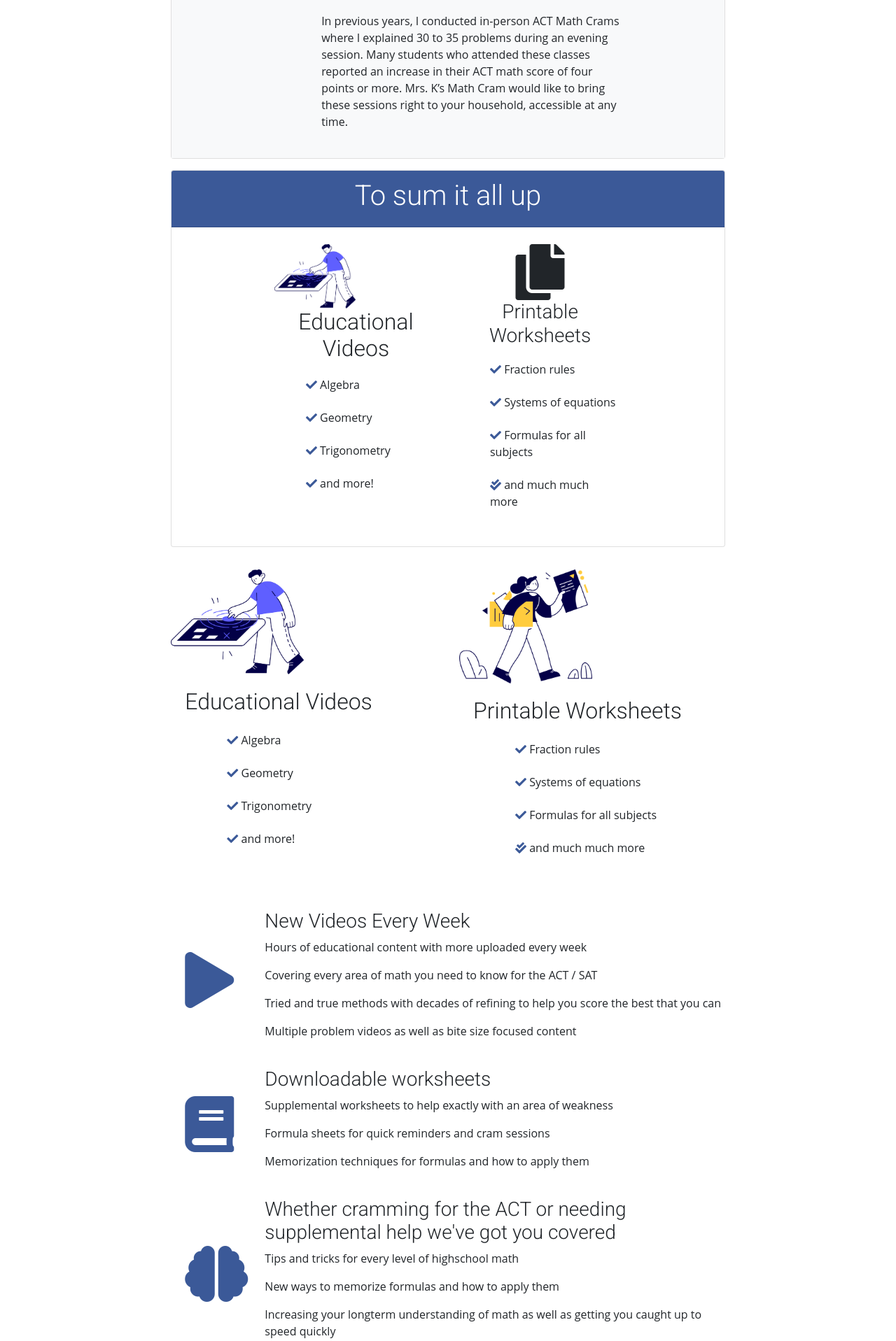
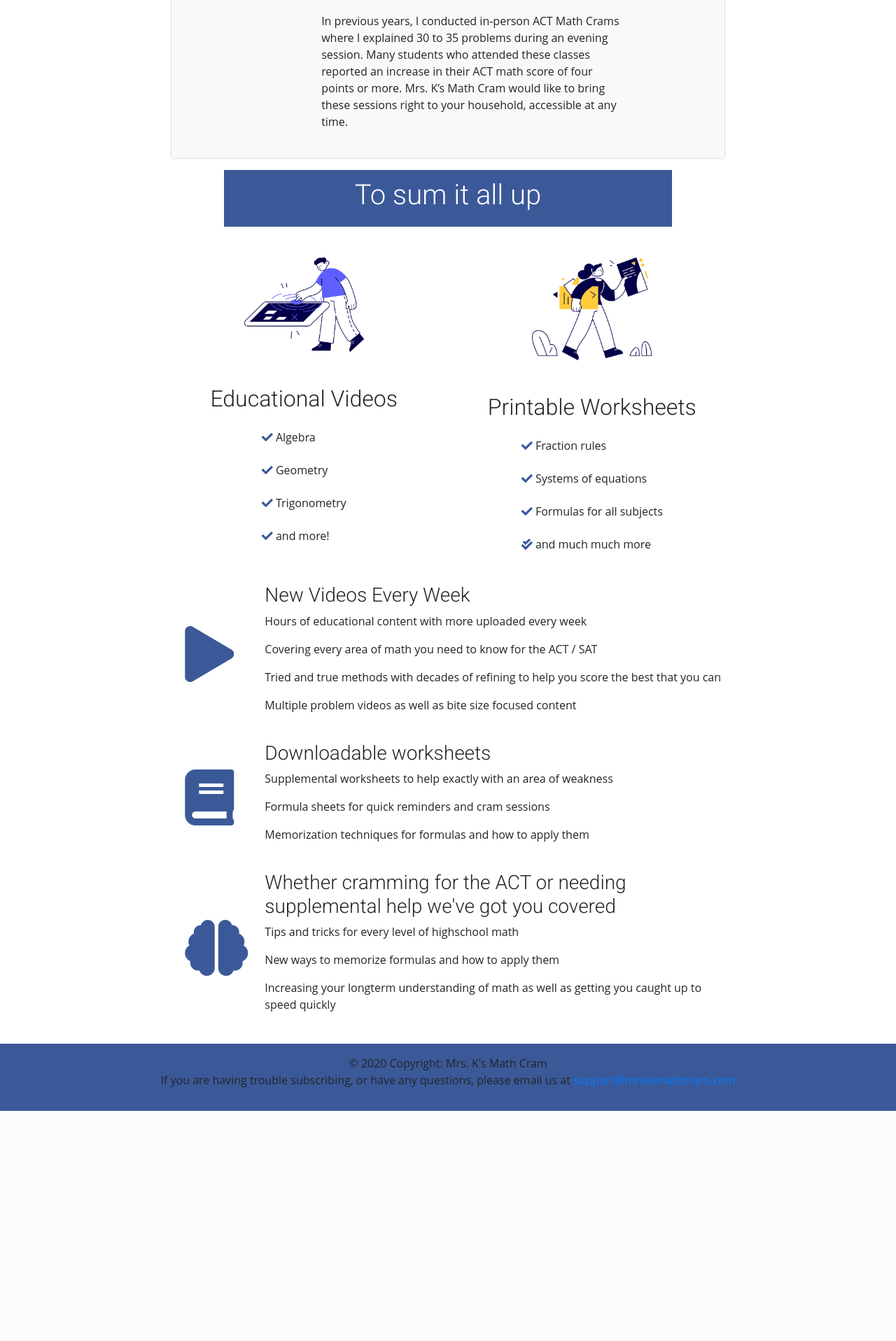
Before and after one commit to jasonah/MrsKsMathCram, a Django app: page / in a window 1280 px wide. Shown: the part 4485-6402 px from the top of the page at 70% size. After the commit the page ends 6073 px from the top, so only its background shows below. Run offline with Django 3.2, Linux system fonts and the light colour scheme; some libraries are stand-ins or nearby versions.

Commit message:
finally fixed left-centering

```diff
--- a/LandingPage/LandingPage/sendemail/templates/sendemail/index.html
+++ b/LandingPage/LandingPage/sendemail/templates/sendemail/index.html
@@ -337,7 +337,7 @@
         </div>
       </div>
     </div> -->
-    <div class="col-xl-8 mx-auto">
+    <!-- <div class="col-xl-8 mx-auto">
         <div class="m-3 card" >
           <div class="card-header text-center" style="background-color: #3B5998;">
             <h1 style="color: #ffffff;font-family: 'Roboto', sans-serif;">To sum it all up</h1>
@@ -348,6 +348,7 @@
                   <div class="w-50 h-50p-5">
                     <img src="{% static 'sendemail/images/104.png' %}" class="card-img" alt="Educational Videos">
                   </div>
+                  <br>
                   <h2 style="font-family: 'Roboto', sans-serif;">Educational Videos</h2>
                   <div class="row text-left">
                     <ul class="fa-ul">
@@ -359,8 +360,11 @@
                   </div>
                 </div>
                 <div class="col-xl-6 text-center my-4">
-                  <i class="fas fa-copy fa-5x"></i>
-                  <h3 style="font-family: 'Roboto', sans-serif;">Printable Worksheets</h3>
+                  <div class="w-50 h-50p-5">
+                    <img src="{% static 'sendemail/images/135.png' %}" class="card-img" alt="Printable Worksheets">
+                  </div>
+                  <br>
+                  <h2 style="font-family: 'Roboto', sans-serif;">Printable Worksheets</h2>
                   <div class="row text-left">
                     <ul class="fa-ul">
                       <li class="list-group-item border-0"><i class="fas fa-check" style="color: #3B5998;"></i> Fraction rules</li>
@@ -373,8 +377,11 @@
               </div>
             </div>
         </div>
+    </div> -->
+
+    <!-- <div class="col-xl-8 card-header text-center" style="background-color: #3B5998;">
+      <h1 style="color: #ffffff;font-family: 'Roboto', sans-serif;">To sum it all up</h1>
     </div>
-
     <div class="card-group col-xl-8 mx-auto">
       <div class="m-3 card border-0">
         <div class="w-50 h-50p-5">
@@ -392,7 +399,7 @@
       </div>
       <div class="m-3 card border-0">
         <div class="w-50 h-50p-5">
-          <img src="{% static 'sendemail/images/135.png' %}" class="card-img" alt="Printable Worksheets">
+          <img src="{% static 'sendemail/images/104.png' %}" class="card-img" alt="Printable Worksheets">
         </div>
         <div class="card-body">
           <h2 class="card-title" style="font-family: 'Roboto', sans-serif;">Printable Worksheets</h2>
@@ -404,7 +411,48 @@
           </ul>
         </div>
       </div>
+    </div> -->
+    <div class="col-xl-6 mx-auto card-header text-center" style="background-color: #3B5998;">
+        <h1 style="color: #ffffff;font-family: 'Roboto', sans-serif;">To sum it all up</h1>
     </div>
+    <br>
+
+    <div class="row col-xl-8 mx-auto text-center">
+      <div class="col-xl-6">
+        <div class="card border-0">
+          <div class="card-body">
+            <div class="w-50 h-50 mb-5 mx-auto">
+              <img src="{% static 'sendemail/images/104.png' %}" class="card-img" alt="Educational Videos">
+            </div>
+              <h2 class="card-title" style="font-family: 'Roboto', sans-serif;">Educational Videos</h2>
+              <ul class="list-group list-group-flush" style="display: inline-block; text-align: left;">
+                <li class="list-group-item border-0"><i class="fas fa-check" style="color: #3B5998;"></i> Algebra</li>
+                <li class="list-group-item border-0"><i class="fas fa-check" style="color: #3B5998;"></i> Geometry</li>
+                <li class="list-group-item border-0"><i class="fas fa-check" style="color: #3B5998;"></i> Trigonometry</li>
+                <li class="list-group-item border-0"><i class="fas fa-check" style="color: #3B5998;"></i> and more!</li>
+              </ul>
+          </div>
+        </div>
+      </div>
+      <div class="col-xl-6">
+        <div class="card border-0">
+          <div class="card-body">
+            <div class="w-50 h-50 mb-5 mx-auto">
+              <img src="{% static 'sendemail/images/135.png' %}" class="card-img" alt="Printable Worksheets">
+            </div>
+              <h2 class="card-title" style="font-family: 'Roboto', sans-serif;">Printable Worksheets</h2>
+              <ul class="list-group list-group-flush" style="display: inline-block; text-align: left;">
+                <li class="list-group-item border-0"><i class="fas fa-check" style="color: #3B5998;"></i> Fraction rules</li>
+                <li class="list-group-item border-0"><i class="fas fa-check" style="color: #3B5998;"></i> Systems of equations</li>
+                <li class="list-group-item border-0"><i class="fas fa-check" style="color: #3B5998;"></i> Formulas for all subjects</li>
+                <li class="list-group-item border-0"><i class="fas fa-check-double" style="color: #3B5998;"></i> and much much more</li>
+              </ul>
+          </div>
+        </div>
+      </div>
+    </div>
+
+
 
     <!-- <div class="container-fluid padding">
       <div class="row text-center">
```
